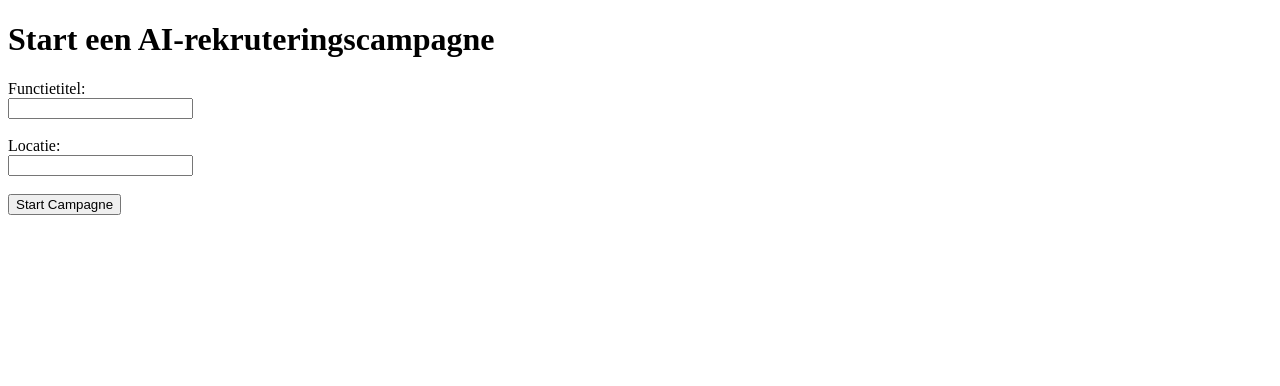
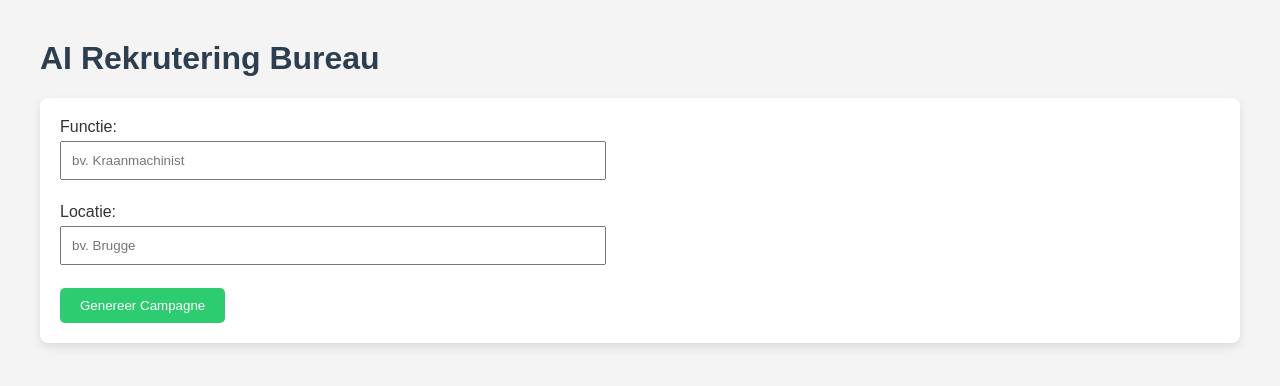
Before and after one commit to lightnshine1/ai-recruitment-agency, a Flask app: page / in a window 1280 px wide. Shown: the top 386 px of the page. Run offline with Flask 3, Linux system fonts and the light colour scheme.

Commit message:
Update index.html

```diff
--- a/templates/index.html
+++ b/templates/index.html
@@ -1,26 +1,33 @@
-<!doctype html>
-<html>
+<!DOCTYPE html>
+<html lang="nl">
 <head>
-  <title>Virtueel AI Rekruteringbureau</title>
+    <meta charset="UTF-8">
+    <title>AI Rekrutering Bureau</title>
+    <style>
+        body { font-family: Arial, sans-serif; margin: 40px; background: #f4f4f4; color: #333; }
+        h1 { color: #2c3e50; }
+        form { background: white; padding: 20px; border-radius: 8px; box-shadow: 0 4px 10px rgba(0,0,0,0.1); margin-bottom: 30px; }
+        input[type=text] { width: 45%; padding: 10px; margin: 5px 0; }
+        button { padding: 10px 20px; background: #2ecc71; color: white; border: none; border-radius: 5px; cursor: pointer; }
+        img { margin-top: 20px; max-width: 300px; }
+        pre { background: #fff; padding: 15px; border-radius: 5px; overflow: auto; box-shadow: 0 2px 5px rgba(0,0,0,0.05); }
+    </style>
 </head>
 <body>
-  <h1>Start een AI-rekruteringscampagne</h1>
-  <form method="POST">
-    <label>Functietitel:</label><br>
-    <input type="text" name="functie" required><br><br>
-    <label>Locatie:</label><br>
-    <input type="text" name="locatie" required><br><br>
-    <button type="submit">Start Campagne</button>
-  </form>
+    <h1>AI Rekrutering Bureau</h1>
+    <form method="post">
+        <label>Functie:</label><br>
+        <input type="text" name="functie" required placeholder="bv. Kraanmachinist"><br><br>
+        <label>Locatie:</label><br>
+        <input type="text" name="locatie" required placeholder="bv. Brugge"><br><br>
+        <button type="submit">Genereer Campagne</button>
+    </form>
 
-  {% if result %}
-    <h2>Resultaat</h2>
-    <pre>{{ result }}</pre>
-  {% endif %}
-
-  {% if image_url %}
-    <h2>Gegenereerde Visual</h2>
-    <img src="{{ image_url }}" alt="Visual voor vacature">
-  {% endif %}
+    {% if result %}
+        <h2>Resultaat van de AI-agenten:</h2>
+        <pre>{{ result }}</pre>
+        <h3>Visuele Representatie:</h3>
+        <img src="{{ image_url }}" alt="Vacature visual">
+    {% endif %}
 </body>
 </html>
```
